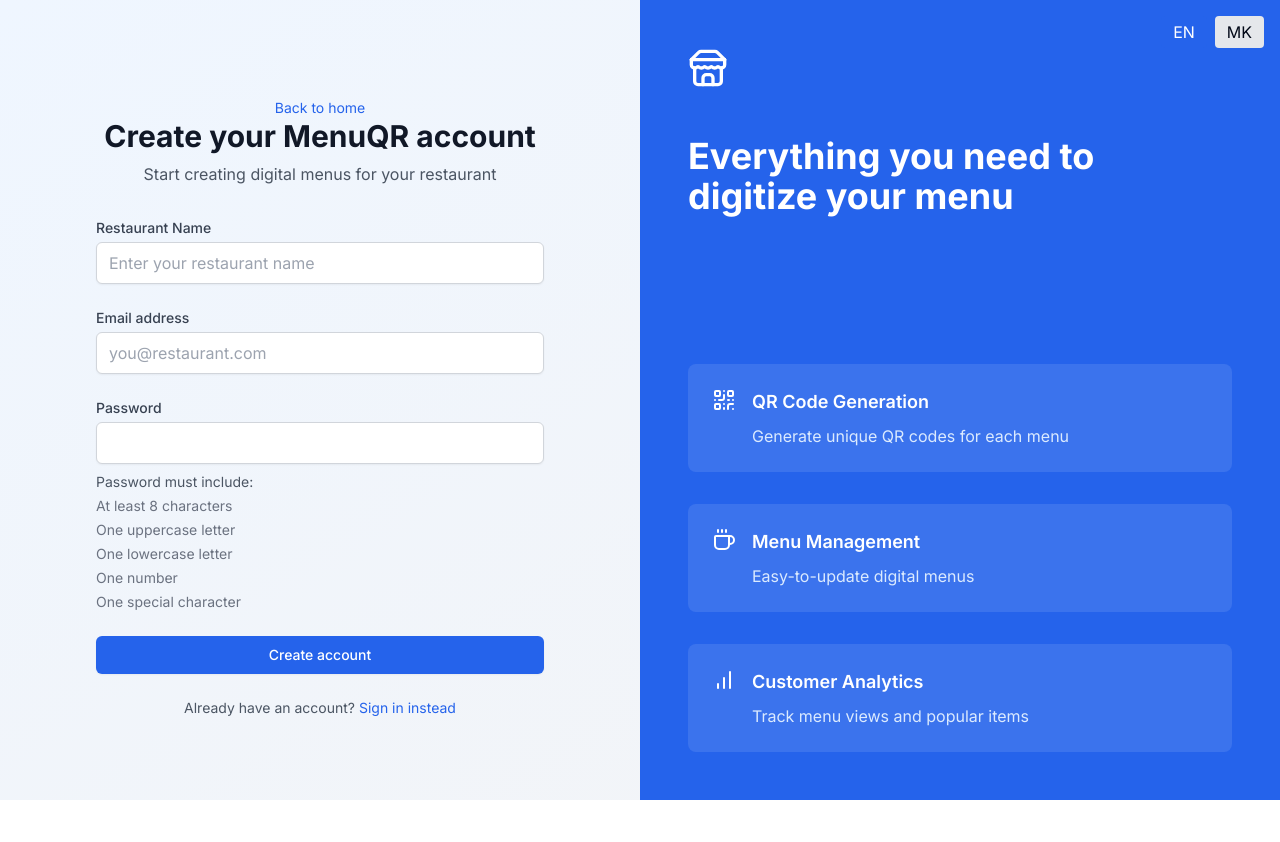
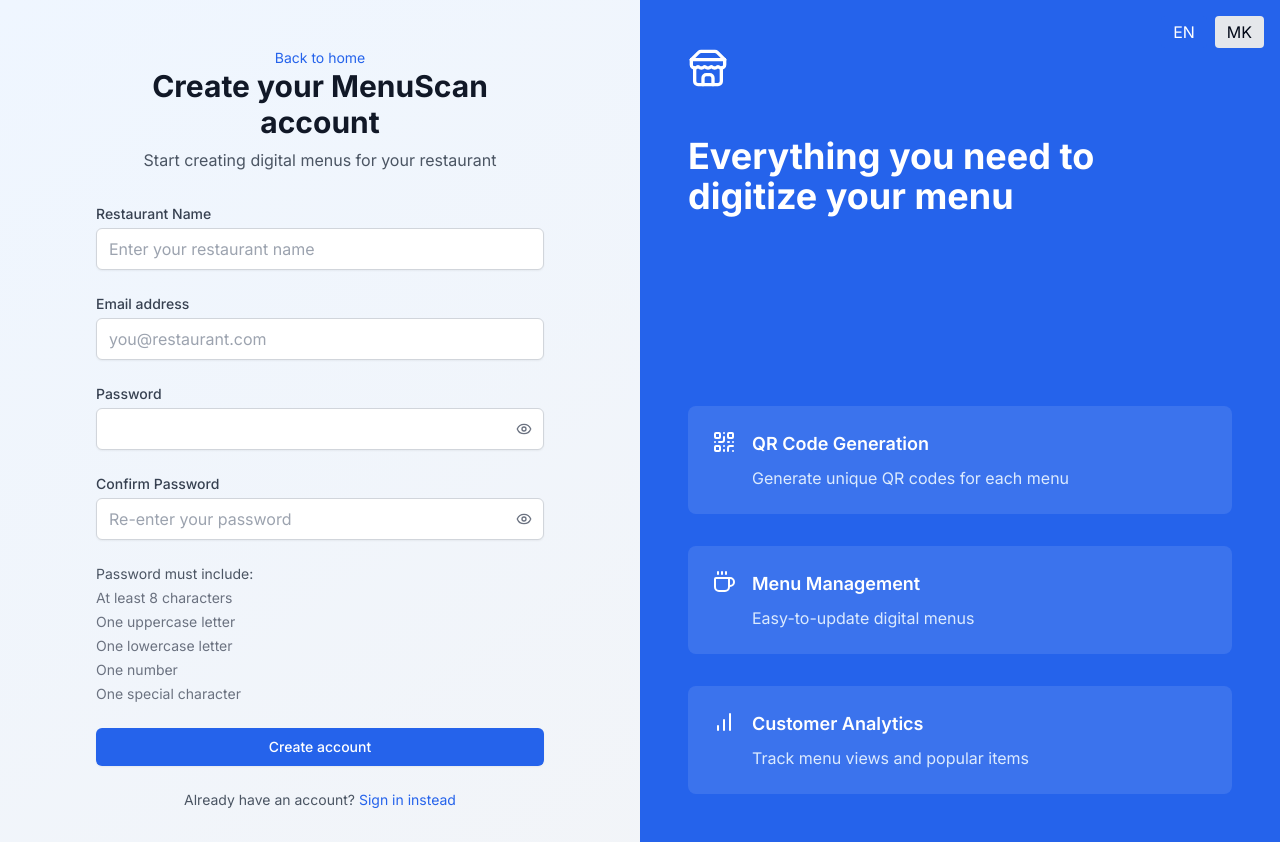
Before and after one commit to stefanvasilev2002/MenuScan, a Next.js app: page /register in a window 1280 px wide. Before the commit the page ends 800 px from the top, so only its background shows below. Built offline with nearby package versions, Linux system fonts and the light colour scheme.

Commit message:
Add confirm password validation, refactor dashboard navigation and links

```diff
--- a/src/app/dashboard/menus/[menuId]/categories/page.tsx
+++ b/src/app/dashboard/menus/[menuId]/categories/page.tsx
@@ -1,9 +1,5 @@
 import CategoriesPage from '@/components/dashboard/CategoriesPage';
 
-export default function CategoryManagerPage({
-                                                params,
-                                            }: {
-    params: { menuId: string };
-}) {
+export default function CategoryManagerPage({params,}: { params: { menuId: string }; }) {
     return <CategoriesPage menuId={params.menuId} />;
 }
--- a/src/app/login/page.tsx
+++ b/src/app/login/page.tsx
@@ -19,7 +19,7 @@
         emailInvalid: "Please enter a valid email",
         passwordRequired: "Password is required",
         passwordMin: "Password must be at least 8 characters",
-        welcomeBack: "Welcome back to MenuQR",
+        welcomeBack: "Welcome back to MenuScan",
         manageMenus: "Manage your digital menus and QR codes"
     },
     mk: {
@@ -35,7 +35,7 @@
         emailInvalid: "Внесете валидна емаил адреса",
         passwordRequired: "Потребна е лозинка",
         passwordMin: "Лозинката мора да има најмалку 8 карактери",
-        welcomeBack: "Добредојдовте во MenuQR",
+        welcomeBack: "Добредојдовте назад на MenuScan",
         manageMenus: "Управувајте со вашите дигитални менија и QR кодови"
     }
 };
--- a/src/app/register/page.tsx
+++ b/src/app/register/page.tsx
@@ -2,12 +2,12 @@
 import React, { useState } from 'react';
 import { useRouter } from 'next/navigation';
 import Link from 'next/link';
-import { Store, QrCode, Coffee, BarChart } from 'lucide-react';
+import { Store, QrCode, Coffee, BarChart, Eye, EyeOff } from 'lucide-react';
 
 const translations = {
     en: {
         backToHome: "Back to home",
-        createAccount: "Create your MenuQR account",
+        createAccount: "Create your MenuScan account",
         subtitle: "Start creating digital menus for your restaurant",
         businessName: "Restaurant Name",
         businessNamePlaceholder: "Enter your restaurant name",
@@ -32,11 +32,16 @@
             menuDesc: "Easy-to-update digital menus",
             analytics: "Customer Analytics",
             analyticsDesc: "Track menu views and popular items"
-        }
+        },
+        confirmPassword: "Confirm Password",
+        confirmPasswordPlaceholder: "Re-enter your password",
+        passwordMismatch: "Passwords do not match",
+        showPassword: "Show password",
+        hidePassword: "Hide password"
     },
     mk: {
         backToHome: "Назад кон почетна",
-        createAccount: "Креирајте MenuQR профил",
+        createAccount: "Креирајте MenuScan профил",
         subtitle: "Започнете со креирање дигитални менија за вашиот ресторан",
         businessName: "Име на ресторан",
         businessNamePlaceholder: "Внесете го името на вашиот ресторан",
@@ -61,7 +66,12 @@
             menuDesc: "Лесно ажурирање на дигитални менија",
             analytics: "Аналитика на клиенти",
             analyticsDesc: "Следете прегледи на мени и популарни ставки"
-        }
+        },
+        confirmPassword: "Потврди лозинка",
+        confirmPasswordPlaceholder: "Повторно внесете ја лозинката",
+        passwordMismatch: "Лозинките не се совпаѓаат",
+        showPassword: "Прикажи лозинка",
+        hidePassword: "Сокриј лозинка"
     }
 };
 
@@ -73,17 +83,21 @@
     const [formData, setFormData] = useState({
         businessName: '',
         email: '',
-        password: ''
+        password: '',
+        confirmPassword: ''
     });
 
     const [errors, setErrors] = useState({
         businessName: '',
         email: '',
-        password: ''
+        password: '',
+        confirmPassword: ''
     });
 
     const [isLoading, setIsLoading] = useState(false);
     const [generalError, setGeneralError] = useState('');
+    const [showPassword, setShowPassword] = useState(false);
+    const [showConfirmPassword, setShowConfirmPassword] = useState(false);
 
     const validatePassword = (password) => {
         const conditions = {
@@ -100,7 +114,8 @@
         const newErrors = {
             businessName: '',
             email: '',
-            password: ''
+            password: '',
+            confirmPassword: ''
         };
 
         if (!formData.businessName.trim()) {
@@ -116,6 +131,10 @@
         const passwordConditions = validatePassword(formData.password);
         if (!Object.values(passwordConditions).every(Boolean)) {
             newErrors.password = 'Password does not meet all requirements';
+        }
+
+        if (formData.password !== formData.confirmPassword) {
+            newErrors.confirmPassword = t.passwordMismatch;
         }
 
         setErrors(newErrors);
@@ -227,12 +246,50 @@
                                 <label className="block text-sm font-medium text-gray-700">
                                     {t.password}
                                 </label>
+                                <div className="relative">
                                     <input
-                                    type="password"
+                                        type={showPassword ? "text" : "password"}
                                         value={formData.password}
                                         onChange={(e) => setFormData({...formData, password: e.target.value})}
                                         className="mt-1 block w-full px-3 py-2 border border-gray-300 rounded-md shadow-sm focus:outline-none focus:ring-blue-500 focus:border-blue-500"
                                     />
+                                    <button
+                                        type="button"
+                                        onClick={() => setShowPassword(!showPassword)}
+                                        className="absolute right-3 top-1/2 transform -translate-y-1/2 text-gray-500"
+                                        aria-label={showPassword ? t.hidePassword : t.showPassword}
+                                    >
+                                        {showPassword ? <EyeOff className="w-4 h-4"/> : <Eye className="w-4 h-4"/>}
+                                    </button>
+                                </div>
+
+                            </div>
+                            <div>
+                                <label className="block text-sm font-medium text-gray-700">
+                                    {t.confirmPassword}
+                                </label>
+                                <div className="relative">
+                                    <input
+                                        type={showConfirmPassword ? "text" : "password"}
+                                        value={formData.confirmPassword}
+                                        onChange={(e) => setFormData({...formData, confirmPassword: e.target.value})}
+                                        placeholder={t.confirmPasswordPlaceholder}
+                                        className="mt-1 block w-full px-3 py-2 border border-gray-300 rounded-md shadow-sm focus:outline-none focus:ring-blue-500 focus:border-blue-500"
+                                    />
+                                    <button
+                                        type="button"
+                                        onClick={() => setShowConfirmPassword(!showConfirmPassword)}
+                                        className="absolute right-3 top-1/2 transform -translate-y-1/2 text-gray-500"
+                                        aria-label={showConfirmPassword ? t.hidePassword : t.showPassword}
+                                    >
+                                        {showConfirmPassword ? <EyeOff className="w-4 h-4"/> :
+                                            <Eye className="w-4 h-4"/>}
+                                    </button>
+                                </div>
+                                {errors.confirmPassword && (
+                                    <p className="mt-1 text-sm text-red-600">{errors.confirmPassword}</p>
+                                )}
+                            </div>
                             <div className="mt-2">
                                 <p className="text-sm text-gray-600 mb-1">{t.passwordRequirements}</p>
                                 <ul className="space-y-1">
@@ -253,8 +310,6 @@
                                     </li>
                                 </ul>
                             </div>
-                            </div>
-
                             <button
                                 type="submit"
                                 disabled={isLoading}
@@ -288,13 +343,13 @@
                 {/* Right side - Features */}
                 <div className="hidden lg:flex lg:w-1/2 bg-blue-600 p-12 flex-col justify-between">
                     <div className="text-white">
-                        <Store className="w-10 h-10" />
+                        <Store className="w-10 h-10"/>
                         <h1 className="mt-12 text-4xl font-bold">{t.features.title}</h1>
                     </div>
 
                     <div className="grid grid-cols-1 gap-8">
                         <div className="bg-white/10 p-6 rounded-lg flex items-start space-x-4">
-                            <QrCode className="w-6 h-6 text-white" />
+                            <QrCode className="w-6 h-6 text-white"/>
                             <div>
                                 <div className="text-white text-lg font-semibold">{t.features.qr}</div>
                                 <p className="text-blue-100 mt-2">{t.features.qrDesc}</p>
@@ -302,7 +357,7 @@
                         </div>
 
                         <div className="bg-white/10 p-6 rounded-lg flex items-start space-x-4">
-                            <Coffee className="w-6 h-6 text-white" />
+                            <Coffee className="w-6 h-6 text-white"/>
                             <div>
                                 <div className="text-white text-lg font-semibold">{t.features.menu}</div>
                                 <p className="text-blue-100 mt-2">{t.features.menuDesc}</p>
@@ -310,7 +365,7 @@
                         </div>
 
                         <div className="bg-white/10 p-6 rounded-lg flex items-start space-x-4">
-                            <BarChart className="w-6 h-6 text-white" />
+                            <BarChart className="w-6 h-6 text-white"/>
                             <div>
                                 <div className="text-white text-lg font-semibold">{t.features.analytics}</div>
                                 <p className="text-blue-100 mt-2">{t.features.analyticsDesc}</p>
--- a/src/components/dashboard/DashboardLayoutUI.tsx
+++ b/src/components/dashboard/DashboardLayoutUI.tsx
@@ -24,21 +24,14 @@
             {/* Sidebar */}
             <aside className="w-64 bg-gray-100 p-6">
                 <div className="mb-8">
-                    <h1 className="text-xl font-bold">Menu App</h1>
+                    <Link href="/dashboard" className="text-xl font-bold">Menu App</Link>
                 </div>
 
                 <nav className="space-y-2">
-                    <Link href="/dashboard"
+                    <Link href="/dashboard/menus"
                           className="flex items-center px-4 py-2 text-gray-700 hover:bg-gray-200 rounded-lg">
                         <span className="mr-2">📋</span>
-                        Мени
-                    </Link>
-                    <Link
-                        href={menuId ? `/dashboard/categories?menuId=${menuId}` : '/dashboard'}
-                        className="flex items-center px-4 py-2 text-gray-700 hover:bg-gray-200 rounded-lg"
-                    >
-                        <span className="mr-2">📑</span>
-                        Категории
+                        Менија
                     </Link>
 
                     <Link href="/dashboard/settings"
```
Also changed, not shown: src/components/dashboard/MainDashboard.tsx (+0 -10 lines). Lines whose indentation alone changed are shown as unchanged.
